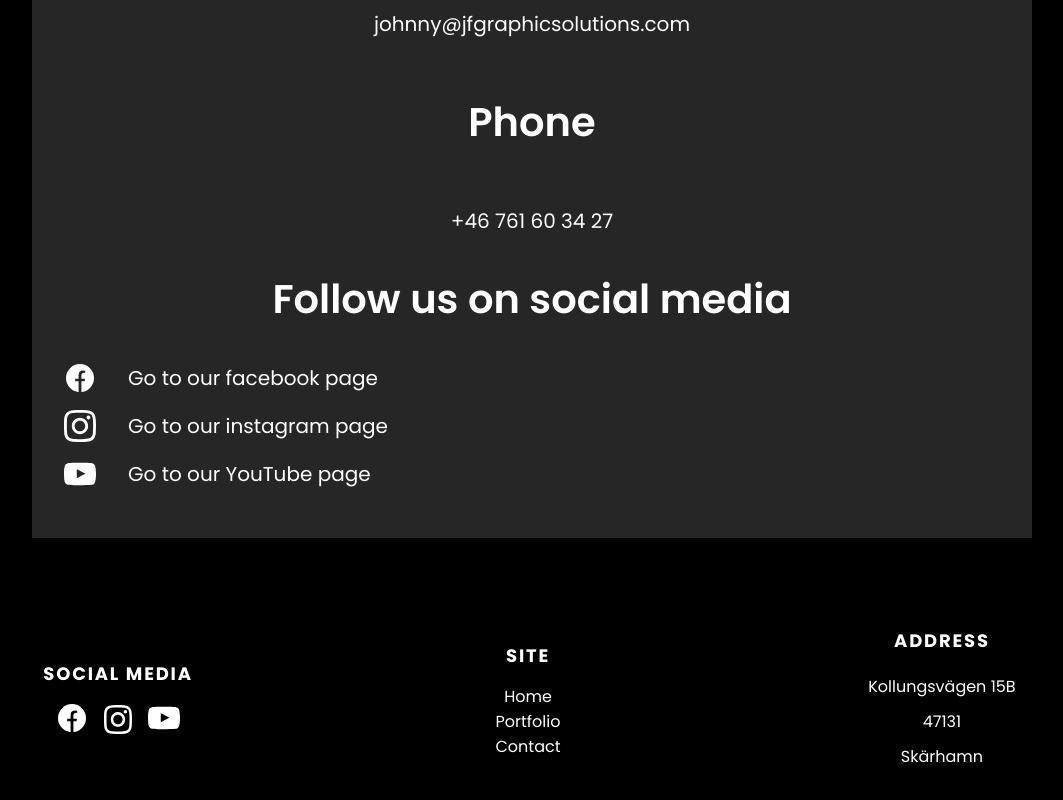
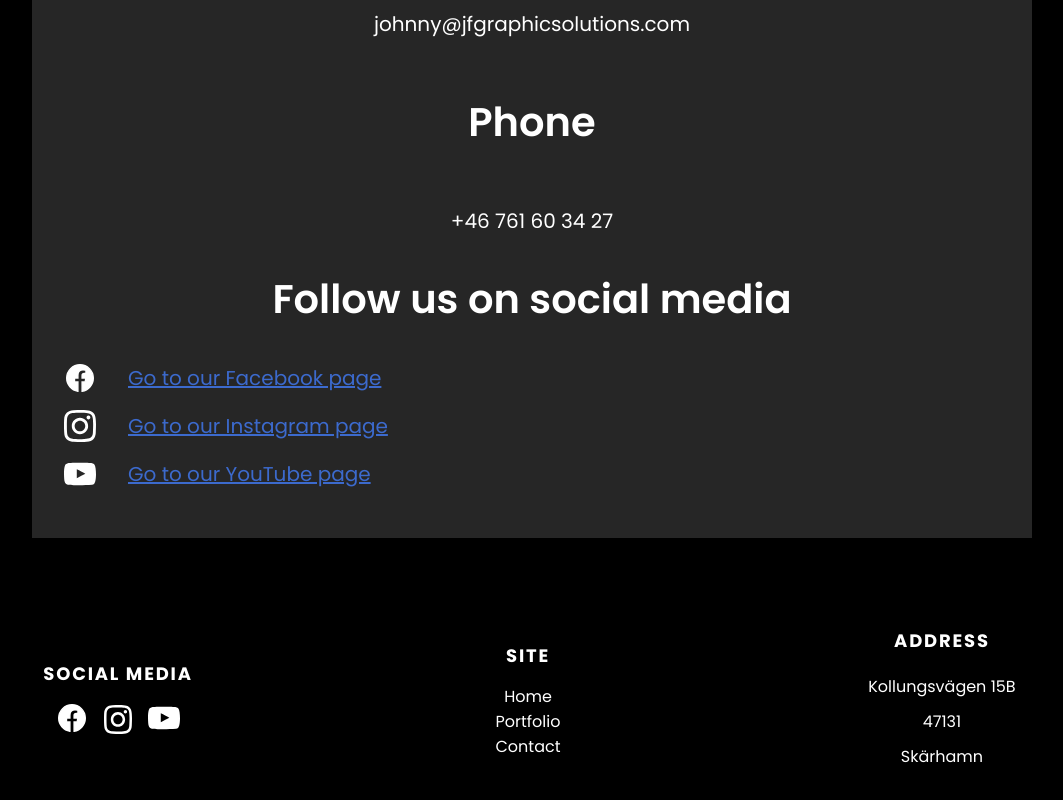
Before and after one commit to JosefineForsman/jf-graphic-solutions, a React (Vite) app in the folder jf-graphic-solutions/: page /contact in a window 1280 px wide. Shown: the part 1170-1970 px from the top of the page, without its empty margins (108-1171 px from the left). Built offline with nearby package versions, Linux system fonts and the light colour scheme.

Commit message:
added css to links

```diff
--- a/jf-graphic-solutions/src/views/Contact/Contact.css
+++ b/jf-graphic-solutions/src/views/Contact/Contact.css
@@ -33,6 +33,13 @@ line-height: normal;
     padding-right: 2rem;
     margin-bottom:1rem;
 }
+a.contact__text{
+    color: rgb(60, 106, 205);
+    text-decoration: underline;
+}
+a.contact__text:hover{
+    color: rgb(127, 146, 186);
+}
 .contact__container{
     display: flex;
     flex-direction: column;
--- a/jf-graphic-solutions/src/views/Contact/Contact.tsx
+++ b/jf-graphic-solutions/src/views/Contact/Contact.tsx
@@ -24,19 +24,32 @@ function Contact() {
           <h2 className="contact__title">Follow us on social media</h2>
           <aside className="contact__social-media">
             <img src={facebook} alt="Facebook icon" className="social-media-icon" />
-            <a href="https://www.facebook.com/profile.php?id=100066812072840" target="_blank" rel="noopener noreferrer" aria-label="Visit Facebook page" className="contact__text">
-            Go to our facebook page
+            <a href="https://www.facebook.com/profile.php?id=100066812072840"
+              target="_blank"
+              rel="noopener noreferrer"
+              aria-label="Visit Facebook page"
+              className="contact__text"
+              title='This is a link to JF graphics facebook page'>
+            Go to our Facebook page
             </a>
           </aside>
           <aside className="contact__social-media">
             <img src={instagram} alt="Instagram icon" className="social-media-icon" />
-            <a href="https://www.instagram.com/jfgraphicsolutions" target="_blank" rel="noopener noreferrer" aria-label="Visit Instagram profile" className="contact__text">
-              Go to our instagram page
+            <a href="https://www.instagram.com/jfgraphicsolutions"
+              target="_blank" rel="noopener noreferrer"
+              aria-label="Visit Instagram profile"
+              className="contact__text"
+              title='This is a link to JF graphics instagram page'>
+              Go to our Instagram page
             </a>
           </aside>
           <aside className="contact__social-media">
             <img src={youtube} alt="YouTube icon" className="social-media-icon" />
-            <a href="https://www.youtube.com/@johnnyforsman3054" target="_blank" rel="noopener noreferrer" aria-label="Visit YouTube channel" className="contact__text">
+            <a href="https://www.youtube.com/@johnnyforsman3054"
+              target="_blank" rel="noopener noreferrer"
+              aria-label="Visit YouTube channel"
+              className="contact__text"
+              title='This is a link to JF graphics youtube page'>
               Go to our YouTube page
             </a>
           </aside>
```
